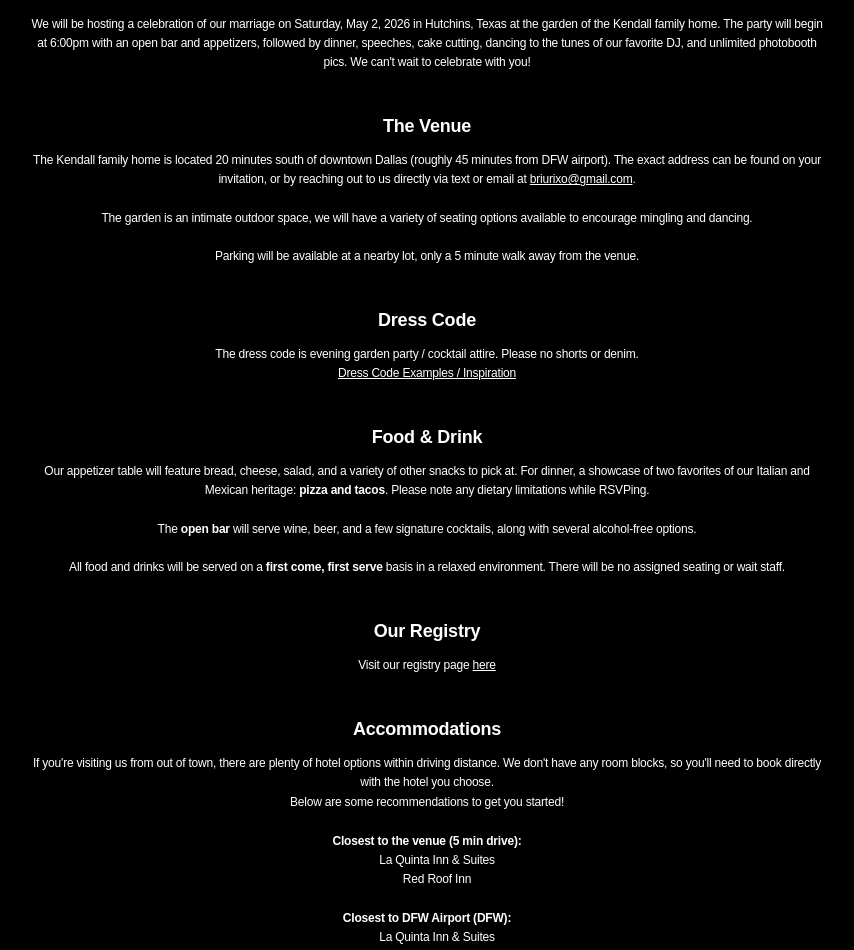
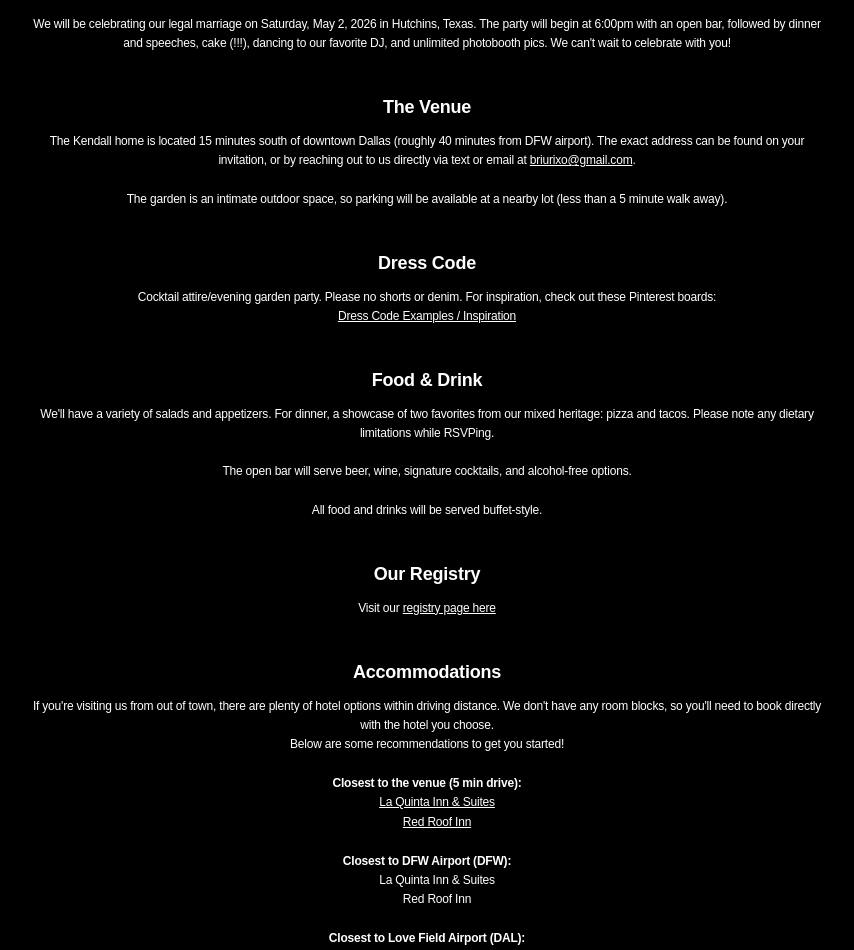
Before and after one commit to isabaez/wedding-website, a Next.js app: page /information in a window 1280 px wide. Shown: the part 220-1170 px from the top of the page, without its empty margins (213-1067 px from the left). Built offline with nearby package versions, Linux system fonts and the light colour scheme; a web font is replaced by a local one.

Commit message:
info page copy updates

```diff
--- a/src/app/information/page.js
+++ b/src/app/information/page.js
@@ -9,11 +9,11 @@ export default function InformationPage() {
       <Link
         href="/"
         className="backLink"
-        style={{color: '#fff'}}
+        style={{color: "#fff"}}
       >
         <Image
-          className='backLink__image'
-          src='/spade-white.png'
+          className="backLink__image"
+          src="/spade-white.png"
           alt=""
           width={100}
           height={100}
@@ -25,43 +25,36 @@ export default function InformationPage() {
       <div className={styles.content}>
         <h2 className={styles.subheader}>The Event</h2>
         <p className={styles.text}>
-          We will be hosting a celebration of our marriage on Saturday, May 2, 2026 in Hutchins, Texas
-          at the garden of the Kendall family home. The party will begin at 6:00pm with an open bar and appetizers,
-          followed by dinner, speeches, cake cutting, dancing to the tunes of our favorite DJ,
-          and unlimited photobooth pics. We can&#39;t wait to celebrate with you!
+          We will be celebrating our legal marriage on Saturday, May 2, 2026 in Hutchins, Texas. The party will begin at 6:00pm with an open bar, followed by dinner and speeches, cake (!!!), dancing to our favorite DJ, and unlimited photobooth pics. We can&#39;t wait to celebrate with you!
         </p>
         <h2 className={styles.subheader}>The Venue</h2>
         <p className={styles.text}>
-          The Kendall family home is located 20 minutes south of downtown Dallas (roughly 45 minutes from DFW airport).
-          The exact address can be found on your invitation, or by reaching out to us directly via text or email at <Link href="mailto:briurixo@gmail.com">briurixo@gmail.com</Link>.
+          The Kendall home is located 15 minutes south of downtown Dallas (roughly 40 minutes from DFW airport). The exact address can be found on your invitation, or by reaching out to us directly via text or email at <Link href="mailto:briurixo@gmail.com">briurixo@gmail.com</Link>.
           <br></br>
           <br></br>
-          The garden is an intimate outdoor space, we will have a variety of seating options available to encourage mingling and dancing.
-          <br></br>
-          <br></br>
-          Parking will be available at a nearby lot, only a 5 minute walk away from the venue.
+          The garden is an intimate outdoor space, so parking will be available at a nearby lot (less than a 5 minute walk away).
         </p>
         <h2 className={styles.subheader}>Dress Code</h2>
         <p className={styles.text}>
-          The dress code is evening garden party / cocktail attire. Please no shorts or denim.<br></br>
+           Cocktail attire/evening garden party. Please no shorts or denim. For inspiration, check out these Pinterest boards:
+          <br></br>
           <Link href="/">Dress Code Examples / Inspiration</Link>
         </p>
 
         <h2 className={styles.subheader}>Food & Drink</h2>
         <p className={styles.text}>
-          Our appetizer table will feature bread, cheese, salad, and a variety of other snacks to pick at.
-          For dinner, a showcase of two favorites of our Italian and Mexican heritage: <strong>pizza and tacos</strong>. Please note any dietary limitations while RSVPing.
+           We&#39;ll have a variety of salads and appetizers. For dinner, a showcase of two favorites from our mixed heritage: pizza and tacos. Please note any dietary limitations while RSVPing.
           <br></br>
           <br></br>
-          The <strong>open bar</strong> will serve wine, beer, and a few signature cocktails, along with several alcohol-free options.
+          The open bar will serve beer, wine, signature cocktails, and alcohol-free options.
           <br></br>
           <br></br>
-          All food and drinks will be served on a <strong>first come, first serve</strong> basis in a relaxed environment. There will be no assigned seating or wait staff.
+          All food and drinks will be served buffet-style.
         </p>
 
         <h2 className={styles.subheader}>Our Registry</h2>
         <p className={styles.text}>
-          Visit our registry page <Link href='/registry'>here</Link>
+          Visit our <Link href="/registry">registry page here</Link>
         </p>
 
         <h2 className={styles.subheader}>Accommodations</h2>
@@ -75,8 +68,16 @@ export default function InformationPage() {
           Closest to the venue (5 min drive):
         </p>
         <ul className={styles.list}>
-          <li>La Quinta Inn & Suites</li>
-          <li>Red Roof Inn</li>
+          <li>
+            <Link href="https://www.wyndhamhotels.com/laquinta/hutchins-texas/la-quinta-dallas-hutchins/overview">
+              La Quinta Inn & Suites
+            </Link>
+          </li>
+          <li>
+            <Link href="https://www.redroof.com/property/tx/hutchins/rri611">
+              Red Roof Inn
+            </Link>
+          </li>
         </ul>
 
         <p className={styles.listHeader}>
@@ -99,7 +100,11 @@ export default function InformationPage() {
           Our Picks
         </p>
         <ul className={styles.list}>
-          <li>The Virgin Hotel (Right across the street from our apartment!)</li>
+          <li>
+            <Link href="https://virginhotels.com/dallas/">
+            The Virgin Hotel (Right across the street from our apartment!)
+            </Link>
+          </li>
           <li>Omni Las Colinas (Beautiful hotel near DFW airport)</li>
           <li>The Westin Downtown Dallas (Located right in downtown amongst many attractions)</li>
         </ul>
```
